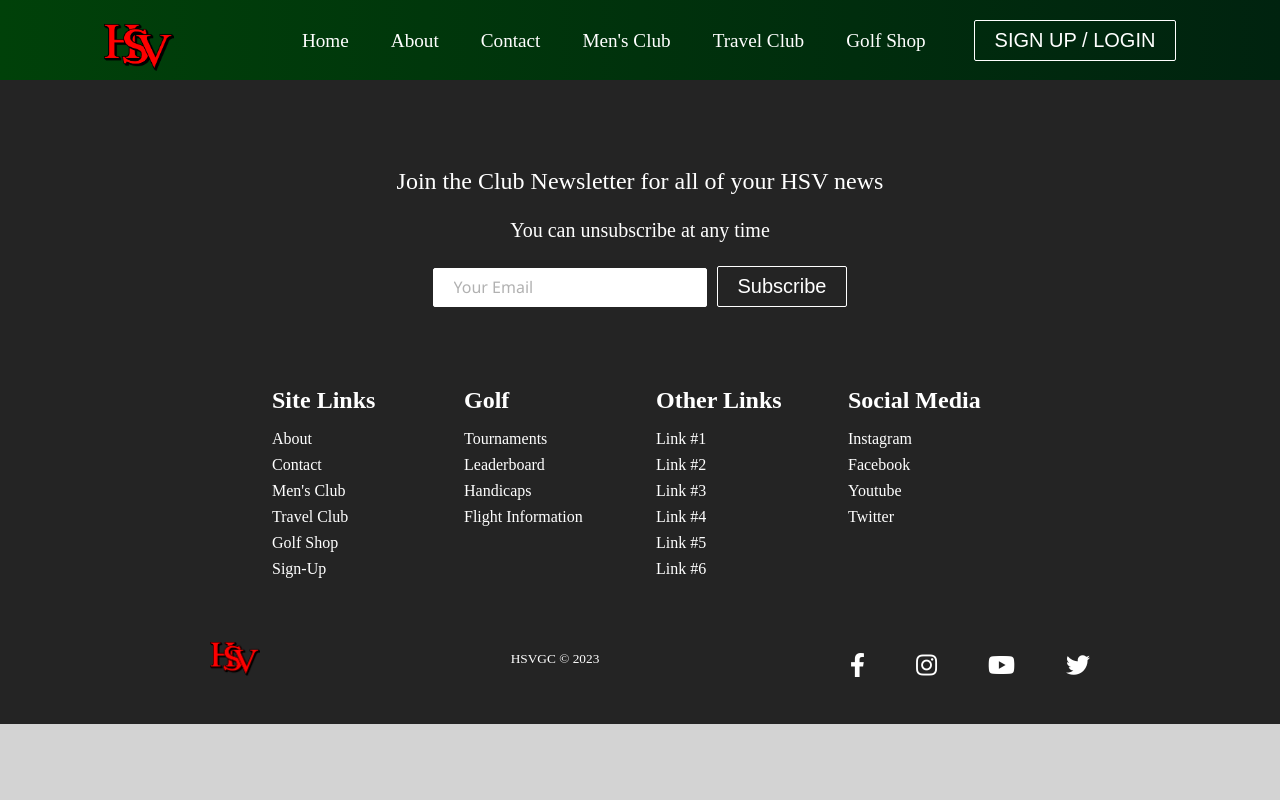
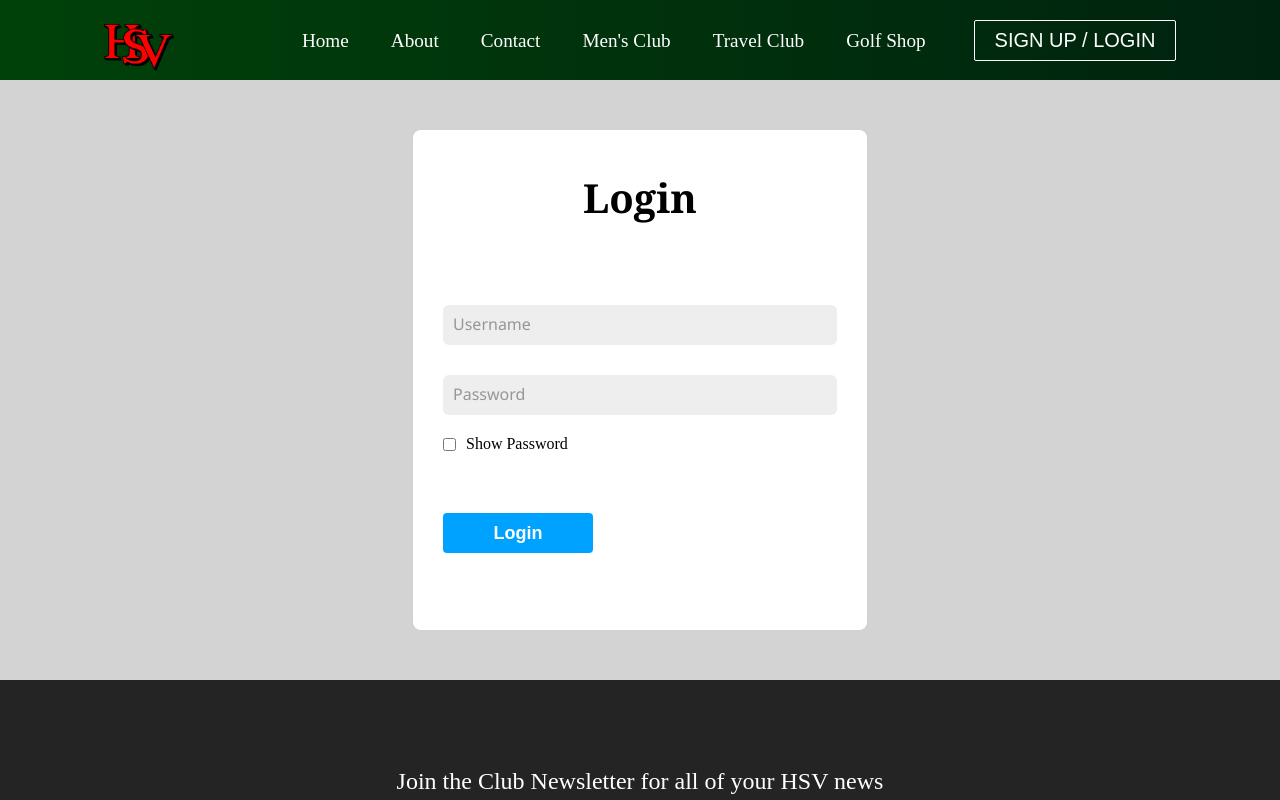
Before and after one commit to NCunningham12/Highland-Springs-React, a React (Create React App) app: page /login in a window 1280 px wide. Shown: the top 800 px of the page. Built offline with nearby package versions, Linux system fonts and the light colour scheme.

Commit message:
Login Form built. Needs Authentication/Authorization

```diff
--- a/src/App.js
+++ b/src/App.js
@@ -11,6 +11,7 @@ import GolfShop from './components/pages/GolfShop';
 import SignUp from './components/pages/SignUp';
 import Footer from './components/Footer';
 import Insert from './components/pages/Insert';
+import LoginPage from './components/pages/LoginPage';
 
 function App() {
   return (
@@ -25,6 +26,7 @@ function App() {
           <Route path="/travel-club" Component={TravelClub} />
           <Route path="/golf-shop" Component={GolfShop} />
           <Route path="/users" Component={SignUp} />
+          <Route path="/login" Component={LoginPage} />
           <Route path='/add-member' Component={Insert} />
         </Routes>
         <Footer />
--- /dev/null
+++ b/src/components/LoginForm.css
@@ -0,0 +1,23 @@
+.login-container {
+  display: flex;
+  align-items: center;
+  justify-content: center;
+  height: 50%;
+  margin: 50px;
+}
+
+.login-form-container {
+  background-color: white;
+  border-radius: 8px;
+  height: 500px;
+  width: 100%;
+  padding: 30px;
+}
+
+.form-inputs {
+  margin-top: 70px;
+}
+
+.login-button {
+  margin-top: 30px;
+}
--- a/src/components/LoginForm.js
+++ b/src/components/LoginForm.js
@@ -1,9 +1,75 @@
-import React from 'react';
+import React, { useState } from 'react';
+import './LoginForm.css';
+import Axios from 'axios';
 
 const LoginForm = () => {
+  const [username, setUsername] = useState('');
+  const [password, setPassword] = useState('');
+
+  const loginSubmit = () => {
+    Axios.post('http://localhost:3001/login', {
+      username: username,
+      password: password,
+    }).then(() => {
+      setTimeout(() => {
+        window.location.replace('http://localhost:3000');
+      }, '2000');
+    });
+  };
+
+  const showPassword = () => {
+    let passInput = document.getElementById('password');
+
+    if (passInput.type === 'password') {
+      passInput.type = 'text';
+    } else {
+      passInput.type = 'password';
+    }
+  };
+
   return (
-    <div>LoginForm</div>
-  )
+    <div className="login-container">
+      <div className="login-wrapper">
+        <div className="login-form-container">
+          <form className="login-form">
+            <div className="title">
+              <h1>Login</h1>
+            </div>
+            <div className="form-inputs">
+              <input
+                name="username"
+                id="username"
+                type="text"
+                placeholder="Username"
+                className="username input"
+                required
+                onChange={(event) => {
+                  setUsername(event.target.value);
+                }}
+              />
+              <input
+                name="password"
+                id="password"
+                type="password"
+                placeholder="Password"
+                className="password input"
+                required
+                onChange={(event) => {
+                  setPassword(event.target.value);
+                }}
+              />
+            </div>
+            <div className="checkbox">
+              <input type="checkbox" onClick={showPassword} /> Show Password
+            </div>
+            <div className="submit">
+              <button className='login-button' onClick={loginSubmit}>Login</button>
+            </div>
+          </form>
+        </div>
+      </div>
+    </div>
+  );
 };
 
 export default LoginForm;
--- a/src/components/SignUpForm.js
+++ b/src/components/SignUpForm.js
@@ -40,7 +40,7 @@ const SignUpForm = () => {
           document.getElementById('output-success').innerHTML = '';
         }, '2000');
         setTimeout(() => {
-          window.location.replace('http://localhost:3000/users/login');
+          window.location.replace('http://localhost:3000/login');
         }, '2000');
       });
 
@@ -139,7 +139,7 @@ const SignUpForm = () => {
         </div>
         <div className="subtext">
           <h4>Already a member?</h4>
-          <Link to="/users/login" className="loginRedirect">
+          <Link to="/login" className="loginRedirect">
             Log In
           </Link>
         </div>
--- a/src/components/pages/LoginPage.js
+++ b/src/components/pages/LoginPage.js
@@ -1,9 +1,10 @@
 import React from 'react'
+import LoginForm from '../LoginForm'
 
 const LoginPage = () => {
   return (
     <div>
-
+     <LoginForm component={LoginForm}/>
     </div>
   )
 }
```
